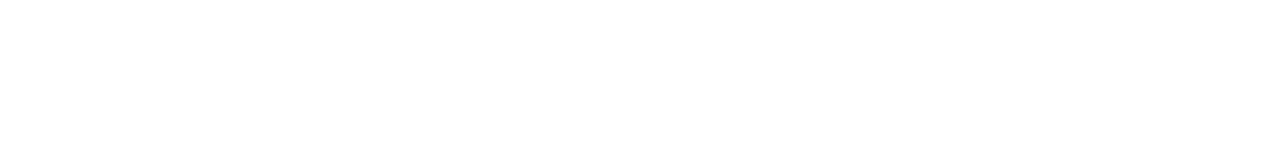
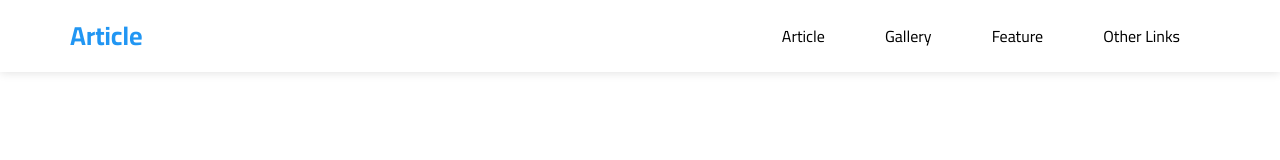
Before and after one commit to AbanoubNagyHalem/Articles-test, a plain HTML site: page index.html in a window 1280 px wide. Drawn offline with Linux system fonts and the light colour scheme.

Commit message:
header - navbar

```diff
--- a/css/style.css
+++ b/css/style.css
@@ -0,0 +1,93 @@
+:root {
+  --main-color: #2196f3;
+  --main-color-alt: #1787e0;
+  --main-transition: 0.3s;
+}
+
+* {
+  -webkit-box-sizing: border-box;
+  -moz-box-sizing: border-box;
+  box-sizing: border-box;
+}
+
+html {
+  scroll-behavior: smooth;
+}
+
+body {
+  font-family: "Cairo", sans-serif;
+}
+
+ul {
+  list-style: none;
+  margin: 0;
+  padding: 0;
+}
+
+a {
+  text-decoration: none;
+}
+.container {
+  padding-left: 15px;
+  padding-right: 15px;
+  margin-left: auto;
+  margin-right: auto;
+}
+
+@media (min-width: 786px) {
+  .container {
+    width: 750px;
+  }
+}
+
+@media (min-width: 992px) {
+  .container {
+    width: 970px;
+  }
+}
+
+@media (min-width: 1200px) {
+  .container {
+    width: 1170px;
+  }
+}
+
+/* header */
+
+.header {
+  position: relative;
+  background-color: #fff;
+  -webkit-box-sizing: 0 0 10px #ddd;
+  -moz-box-sizing: 0 0 10px #ddd;
+  box-shadow: 0 0 10px #ddd;
+}
+
+.header .container {
+  display: flex;
+  justify-content: space-between;
+  align-items: center;
+  flex-wrap: wrap;
+  position: relative;
+}
+.header .logo {
+  color: var(--main-color);
+  font-size: 26px;
+  font-weight: bold;
+  height: 72px;
+  display: flex;
+  justify-content: center;
+  align-items: center;
+}
+.header .main-nav {
+  display: flex;
+}
+.header .main-nav > li > a {
+  display: flex;
+  justify-content: center;
+  align-items: center;
+  height: 72px;
+  position: relative;
+  color: #000;
+  padding: 0 30px;
+  transition: var(--main-transition);
+}
--- a/index.html
+++ b/index.html
@@ -6,7 +6,25 @@
     <link rel="stylesheet" href="css/normalize.css" />
     <link rel="stylesheet" href="css/all.min.css" />
     <link rel="stylesheet" href="css/style.css" />
+    <link rel="preconnect" href="https://fonts.googleapis.com" />
+    <link rel="preconnect" href="https://fonts.gstatic.com" crossorigin />
+    <link
+      href="https://fonts.googleapis.com/css2?family=Cairo:wght@200..1000&display=swap"
+      rel="stylesheet"
+    />
     <title>Document</title>
   </head>
-  <body></body>
+  <body>
+    <div class="header" id="header">
+      <div class="container">
+        <a href="#" class="logo">Article</a>
+        <ul class="main-nav">
+          <li><a href="#article">Article</a></li>
+          <li><a href="#gallery">Gallery</a></li>
+          <li><a href="#feature">Feature</a></li>
+          <li><a href="#">Other Links</a></li>
+        </ul>
+      </div>
+    </div>
+  </body>
 </html>
```
